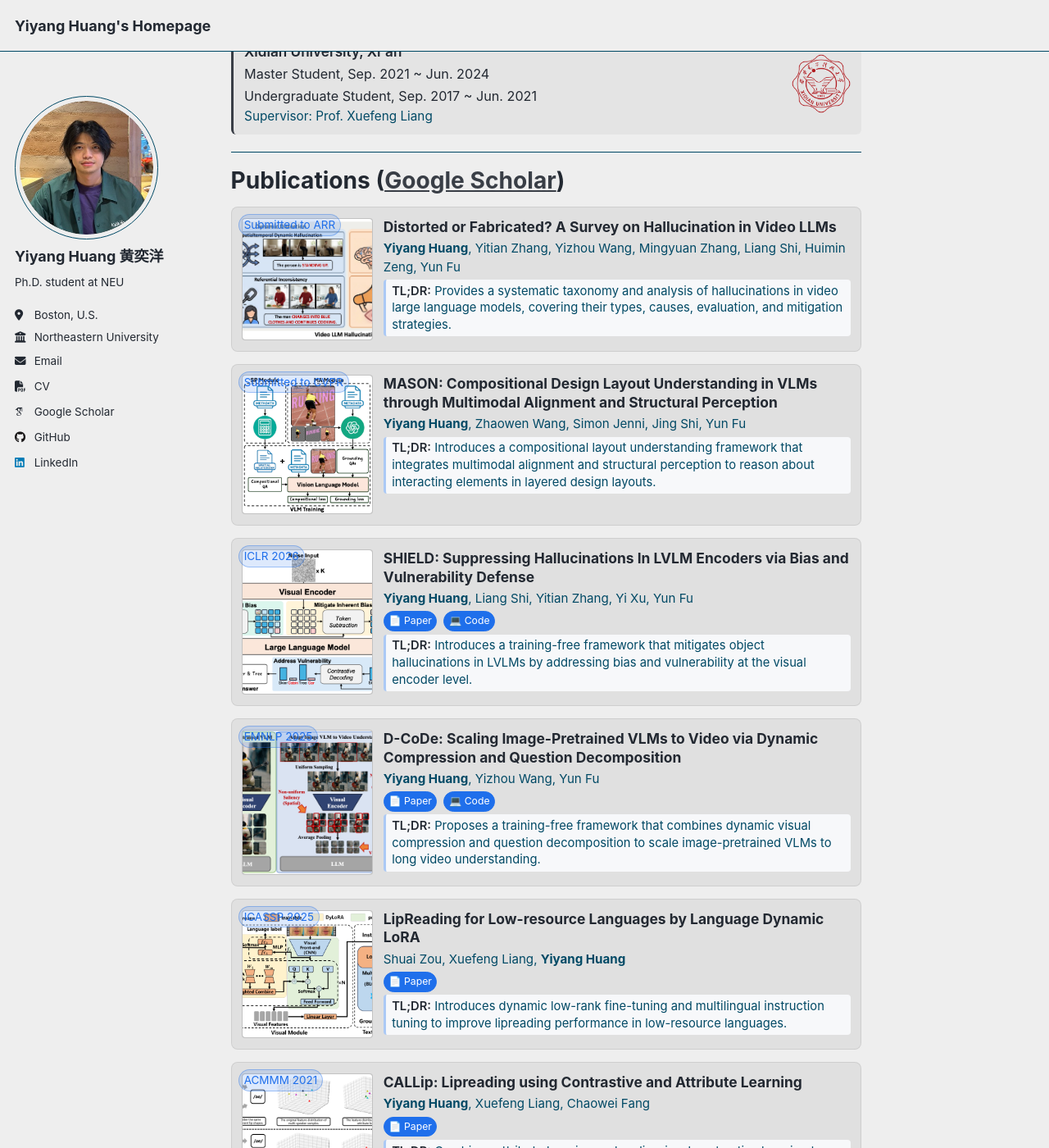
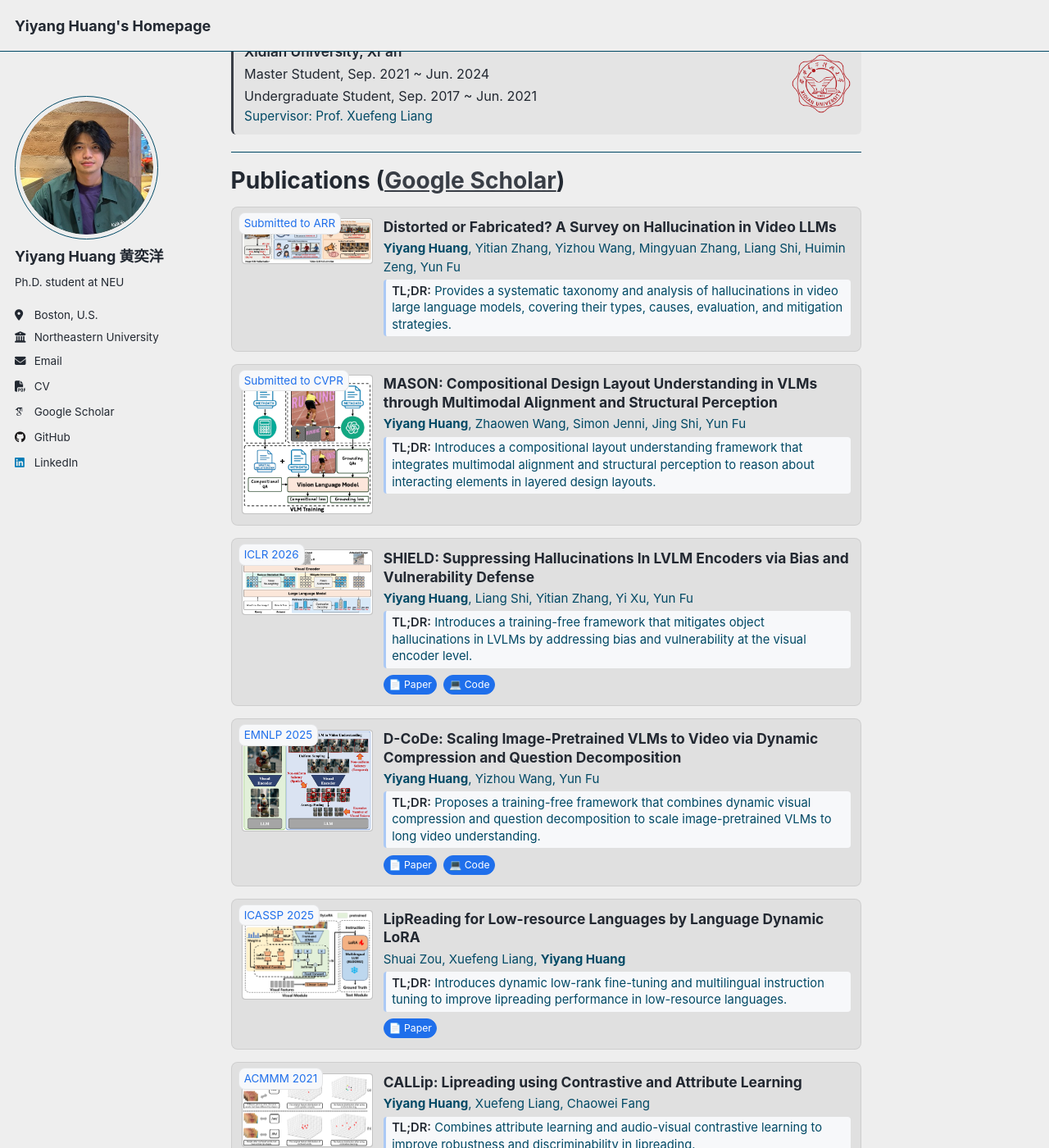
Before and after one commit to hukcc/hukcc.github.io, a Jekyll site: the page built from _pages/about.md, in a window 1280 px wide and 1400 px high, scrolled down 1134 px. Shown: the whole window at 82% size. Built offline with Jekyll 4.4.1, drawn with Linux system fonts in a browser that asks for light colours; some web fonts are replaced; a script that is not in the unit is left out; some of the changed lines change nothing that is shown.

Commit message:
Refine publication badge and thumbnail height
- Keep badge overlapping with solid background
- Match badge corner radius to card style
- Align thumbnail height to content

```diff
--- a/_pages/about.md
+++ b/_pages/about.md
@@ -166,11 +166,11 @@ redirect_from:
   <div class="pub-content">
     <div class="pub-title">SHIELD: Suppressing Hallucinations In LVLM Encoders via Bias and Vulnerability Defense</div>
     <div class="pub-authors"><strong>Yiyang Huang</strong>, Liang Shi, Yitian Zhang, Yi Xu, Yun Fu</div>
+    <div class="pub-tldr"><span class="tldr-label">TL;DR:</span> Introduces a training-free framework that mitigates object hallucinations in LVLMs by addressing bias and vulnerability at the visual encoder level.</div>
     <div class="pub-links">
       <a href="https://arxiv.org/abs/2510.16596" class="pub-link">📄 Paper</a>
       <a href="https://github.com/hukcc/SHIELD" class="pub-link">💻 Code</a>
     </div>
-    <div class="pub-tldr"><span class="tldr-label">TL;DR:</span> Introduces a training-free framework that mitigates object hallucinations in LVLMs by addressing bias and vulnerability at the visual encoder level.</div>
   </div>
 </div>
 
@@ -185,11 +185,11 @@ redirect_from:
   <div class="pub-content">
     <div class="pub-title">D-CoDe: Scaling Image-Pretrained VLMs to Video via Dynamic Compression and Question Decomposition</div>
     <div class="pub-authors"><strong>Yiyang Huang</strong>, Yizhou Wang, Yun Fu</div>
+    <div class="pub-tldr"><span class="tldr-label">TL;DR:</span> Proposes a training-free framework that combines dynamic visual compression and question decomposition to scale image-pretrained VLMs to long video understanding.</div>
     <div class="pub-links">
       <a href="https://arxiv.org/abs/2510.08818" class="pub-link">📄 Paper</a>
       <a href="https://github.com/hukcc/D-CoDe" class="pub-link">💻 Code</a>
     </div>
-    <div class="pub-tldr"><span class="tldr-label">TL;DR:</span> Proposes a training-free framework that combines dynamic visual compression and question decomposition to scale image-pretrained VLMs to long video understanding.</div>
   </div>
 </div>
 
@@ -204,10 +204,10 @@ redirect_from:
   <div class="pub-content">
     <div class="pub-title">LipReading for Low-resource Languages by Language Dynamic LoRA</div>
     <div class="pub-authors">Shuai Zou, Xuefeng Liang, <strong>Yiyang Huang</strong></div>
+    <div class="pub-tldr"><span class="tldr-label">TL;DR:</span> Introduces dynamic low-rank fine-tuning and multilingual instruction tuning to improve lipreading performance in low-resource languages.</div>
     <div class="pub-links">
       <a href="https://ieeexplore.ieee.org/abstract/document/10889645" class="pub-link">📄 Paper</a>
     </div>
-    <div class="pub-tldr"><span class="tldr-label">TL;DR:</span> Introduces dynamic low-rank fine-tuning and multilingual instruction tuning to improve lipreading performance in low-resource languages.</div>
   </div>
 </div>
 
@@ -222,10 +222,10 @@ redirect_from:
   <div class="pub-content">
     <div class="pub-title">CALLip: Lipreading using Contrastive and Attribute Learning</div>
     <div class="pub-authors"><strong>Yiyang Huang</strong>, Xuefeng Liang, Chaowei Fang</div>
+    <div class="pub-tldr"><span class="tldr-label">TL;DR:</span> Combines attribute learning and audio-visual contrastive learning to improve robustness and discriminability in lipreading.</div>
     <div class="pub-links">
       <a href="https://dl.acm.org/doi/10.1145/3474085.3475420" class="pub-link">📄 Paper</a>
     </div>
-    <div class="pub-tldr"><span class="tldr-label">TL;DR:</span> Combines attribute learning and audio-visual contrastive learning to improve robustness and discriminability in lipreading.</div>
   </div>
 </div>
 
@@ -427,7 +427,7 @@ redirect_from:
 .pub-thumb {
   flex-shrink: 0;
   width: 160px;
-  height: auto;
+  height: 100%;
   background: rgba(0, 0, 0, 0.06);
   border: 1px solid rgba(0, 0, 0, 0.08);
   border-radius: 4px;
@@ -498,15 +498,16 @@ redirect_from:
 
 .pub-badge {
   position: absolute;
-  top: 8px;
+  top: 6px;
   left: 8px;
   font-size: 0.75em;
   padding: 0.15em 0.45em;
-  border-radius: 999px;
-  background: rgba(31, 111, 235, 0.15);
+  border-radius: 8px;
+  background: #f7f8fa;
   color: #1f6feb;
-  border: 1px solid rgba(31, 111, 235, 0.35);
+  border: 1px solid rgba(0, 0, 0, 0.08);
   z-index: 2;
+  pointer-events: none;
 }
 
 .pub-tldr {
```
